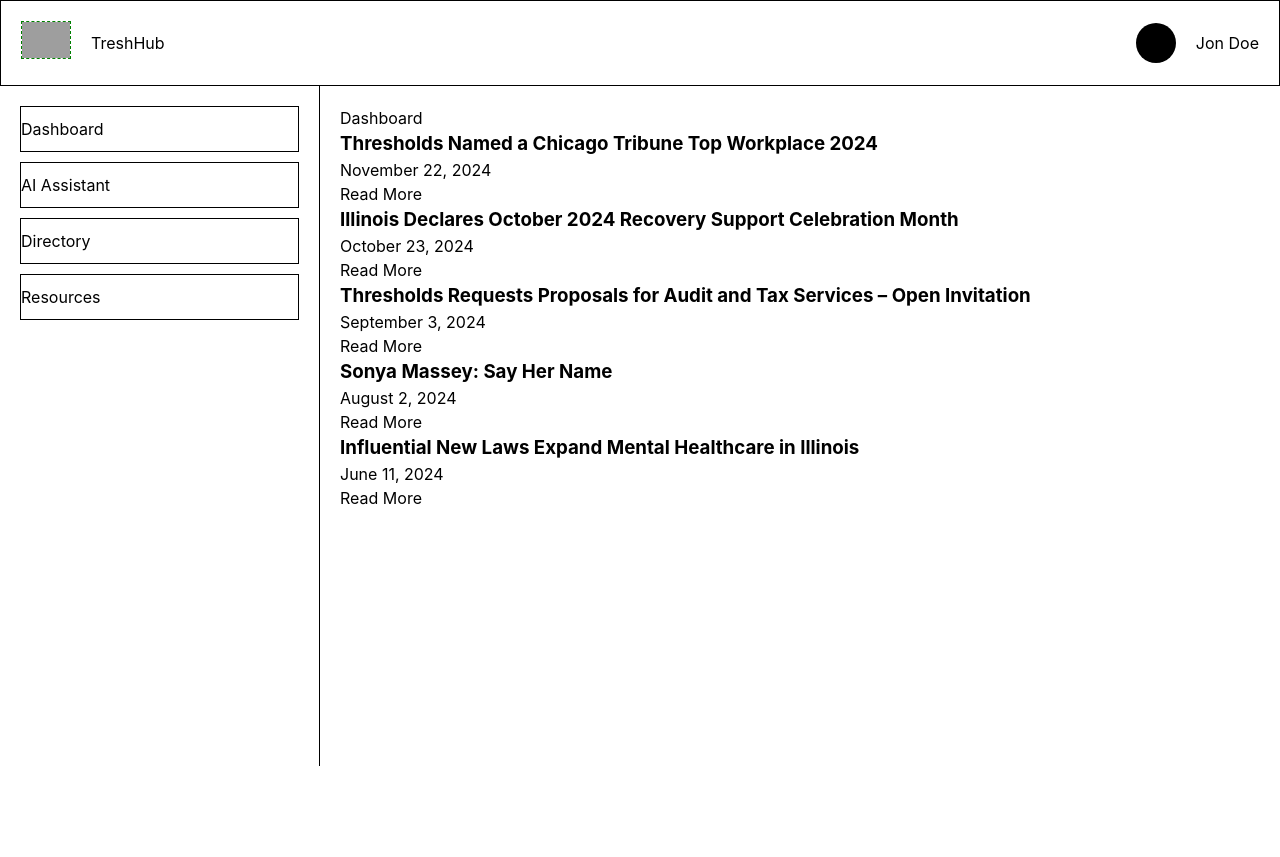
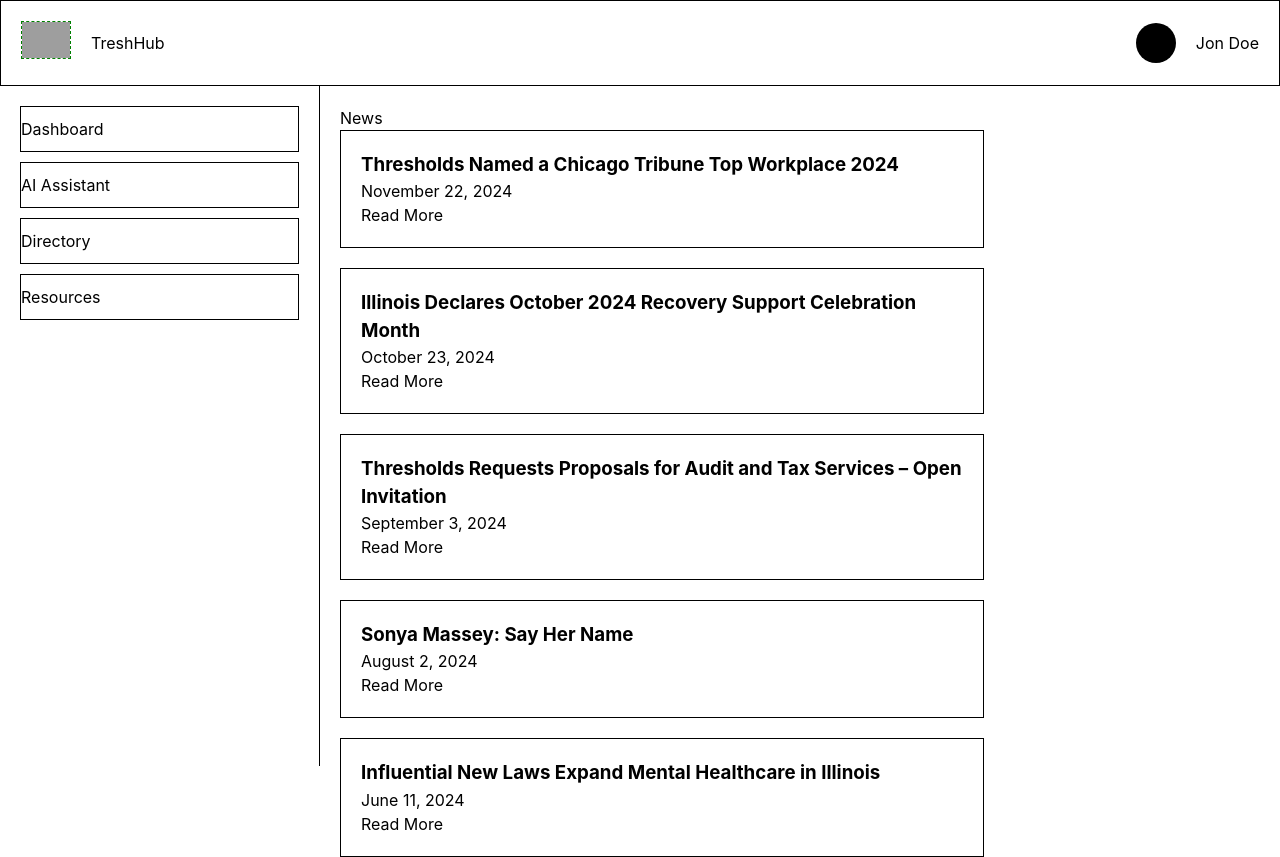
Before and after one commit to icstars/TruePathTechnologies, a React (Vite) app in the folder frontend/: page /dashboard in a window 1280 px wide. Before the commit the page ends 800 px from the top, so only its background shows below. Built offline with nearby package versions, Linux system fonts and the light colour scheme; grey boxes are pictures that could not be loaded.

Commit message:
add Updates card to Dashboard

```diff
--- a/frontend/src/pages/dashboard/Dashboard.jsx
+++ b/frontend/src/pages/dashboard/Dashboard.jsx
@@ -1,7 +1,8 @@
 import UpdatesCard from "../../widgets/UpdatesCard/UpdatesCard";
+import styles from "./Dashboard.module.css";
 
 export default function Dashboard() {
-  const news = [
+  const mocknews = [
     {
       "title": "Thresholds Named a Chicago Tribune Top Workplace 2024",
       "date": "November 22, 2024",
@@ -36,10 +37,12 @@ export default function Dashboard() {
 
   return (
     <div>
-      <p>Dashboard</p>
-      {
-        news.map(item=><UpdatesCard title={item.title} date={item.date}/>)
-      }
+      <p>News</p>
+      <div className={styles.newsBox}>
+        {
+          mocknews.map(item=><UpdatesCard key={item.date} title={item.title} date={item.date}/>)
+        }
+      </div>
     </div>
   )
 }
--- /dev/null
+++ b/frontend/src/pages/dashboard/Dashboard.module.css
@@ -0,0 +1,3 @@
+.newsBox {
+    width: 70%;
+}
--- a/frontend/src/widgets/UpdatesCard/UpdatesCard.jsx
+++ b/frontend/src/widgets/UpdatesCard/UpdatesCard.jsx
@@ -1,8 +1,9 @@
 import React from "react";
+import styles from "./UpdatesCard.module.css"
 
 const UpdatesCard = ({ title, date, summary, link }) => {
   return (
-    <div className="w-full mb-4 border shadow-md p-4 rounded-2xl">
+    <div className={styles.cardBox}>
       <h3 className="text-xl font-bold mb-2">{title}</h3>
       <p className="text-sm text-gray-500 mb-2">{date}</p>
       <p className="text-base mb-4">{summary}</p>
--- /dev/null
+++ b/frontend/src/widgets/UpdatesCard/UpdatesCard.module.css
@@ -0,0 +1,5 @@
+.cardBox {
+    border: 1px solid black;
+    margin-bottom: 20px;
+    padding: 20px;
+}
```
Also changed, not shown: 1 other file (tests, documents, lock files or other folders).
